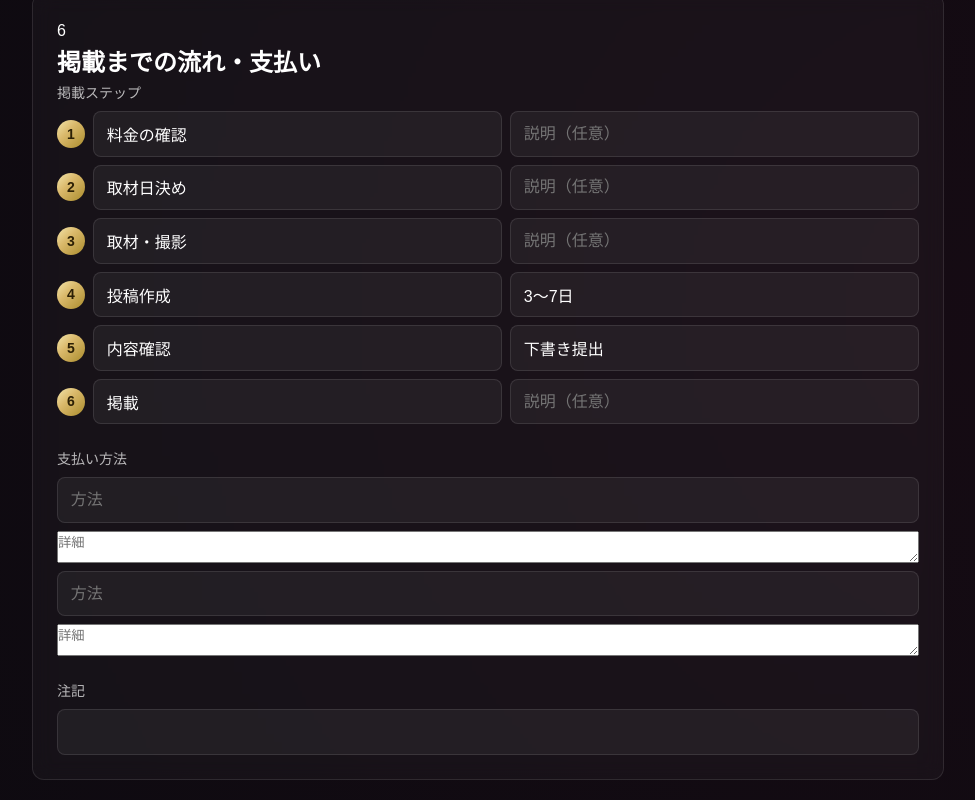
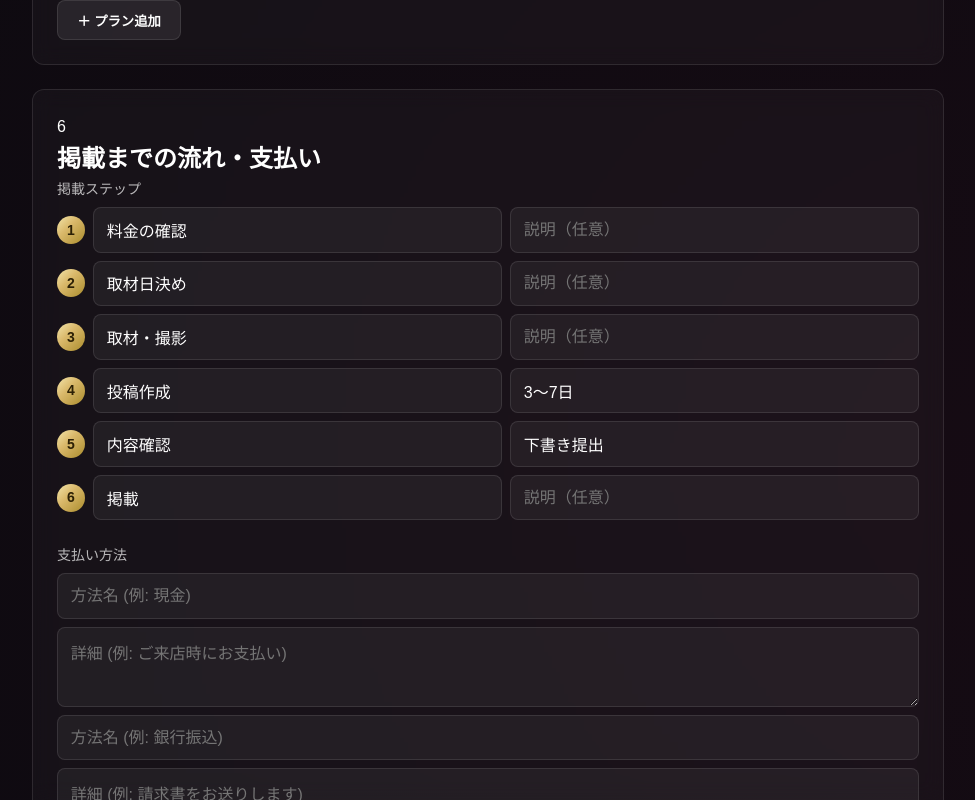
Before and after one commit to ariomorio/proposal-generator, a React (Vite) app: page / in a window 1280 px wide. Shown: the part 4114-4914 px from the top of the page, without its empty margins (152-1127 px from the left). Built offline with nearby package versions, Linux system fonts and the light colour scheme.

Commit message:
fix: textarea CSS追加 + 支払い方法プレースホルダー改善

```diff
--- a/src/components/form/FlowForm.jsx
+++ b/src/components/form/FlowForm.jsx
@@ -40,9 +40,9 @@ export default function FlowForm({ data, onChange }) {
                     <label className="form-label">支払い方法</label>
                     {data.paymentMethods.map((pm, i) => (
                         <div key={i} className="payment-row">
-                            <input className="form-input" placeholder="方法"
+                            <input className="form-input" placeholder={`方法名 (例: ${i === 0 ? '現金' : '銀行振込'})`}
                                 value={pm.method} onChange={(e) => updatePayment(i, 'method', e.target.value)} />
-                            <textarea className="form-textarea" placeholder="詳細"
+                            <textarea className="form-textarea" placeholder={`詳細 (例: ${i === 0 ? 'ご来店時にお支払い' : '請求書をお送りします'})`}
                                 value={pm.note} onChange={(e) => updatePayment(i, 'note', e.target.value)}
                                 rows={2} />
                         </div>
--- a/src/index.css
+++ b/src/index.css
@@ -128,11 +128,27 @@ body {
   transition: all var(--transition-fast);
 }
 
-.form-input:focus {
+.form-input:focus,
+.form-textarea:focus {
   outline: none;
   border-color: var(--accent-gold);
   box-shadow: 0 0 0 2px rgba(212, 175, 55, 0.2);
   background: rgba(255, 255, 255, 0.08);
+}
+
+.form-textarea {
+  width: 100%;
+  padding: 0.8rem;
+  background: var(--bg-input);
+  border: 1px solid var(--border-color);
+  border-radius: var(--radius-md);
+  color: var(--text-primary);
+  font-family: var(--font-family);
+  font-size: var(--font-size-md);
+  transition: all var(--transition-fast);
+  min-height: 80px;
+  resize: vertical;
+  line-height: 1.6;
 }
 
 .form-label {
```
